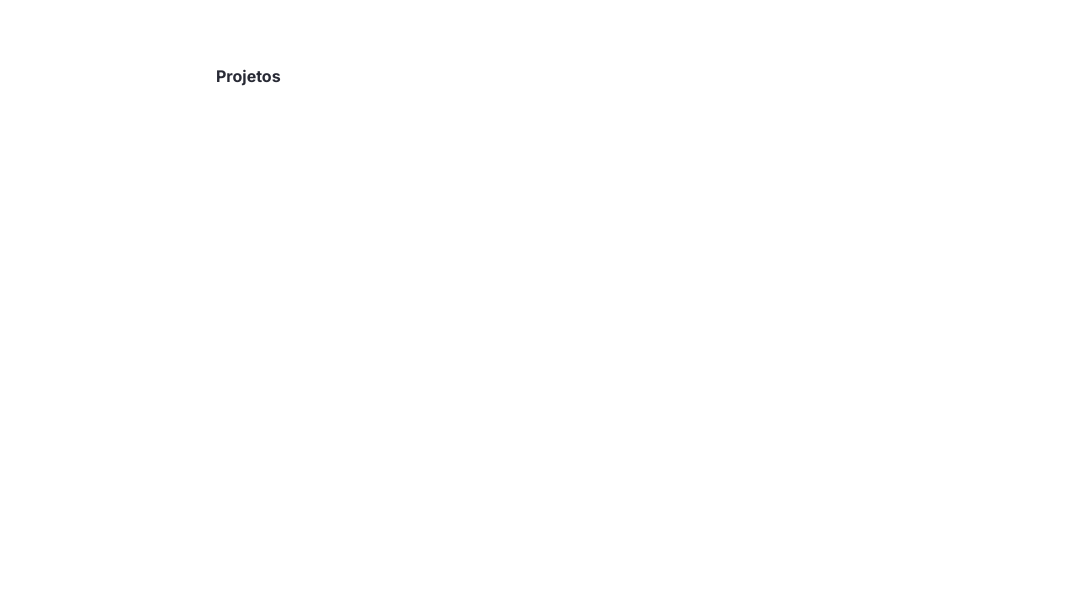
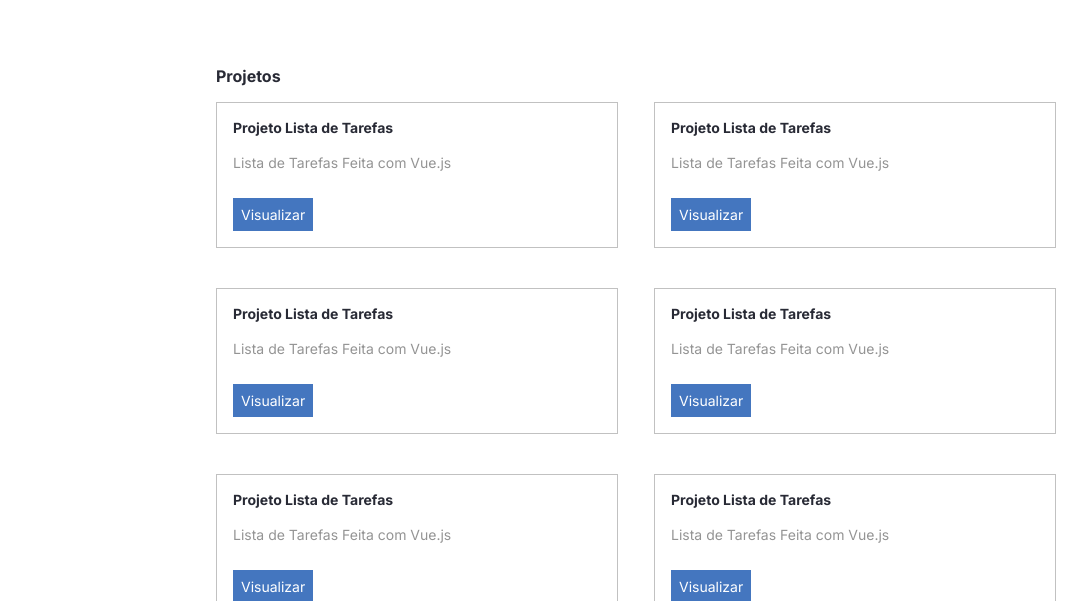
Before and after one commit to emmanuelmarcosdeoliveira/portfolio-github, a React (Create React App) app: page / in a window 1280 px wide. Shown: the part 351-952 px from the top of the page, without its empty margins (96-1183 px from the left). Before the commit the page ends 800 px from the top, so only its background shows below. Built offline with nearby package versions, Linux system fonts and the light colour scheme.

Commit message:
refactor: Component Project
completed the Project component

reviewed: Emmanuel Oliveira

```diff
--- /dev/null
+++ b/src/components/Projeto/index.tsx
@@ -0,0 +1,13 @@
+import Paragrafo from '../Paragrafo'
+import Title from '../Title'
+import { Card, LinkBotao } from './styles'
+
+const Projeto = () => (
+  <Card>
+    <Title>Projeto Lista de Tarefas</Title>
+    <Paragrafo tipo="secundario">Lista de Tarefas Feita com Vue.js</Paragrafo>
+    <LinkBotao>Visualizar</LinkBotao>
+  </Card>
+)
+
+export default Projeto
--- /dev/null
+++ b/src/components/Projeto/styles.ts
@@ -0,0 +1,16 @@
+import styled from 'styled-components'
+
+export const Card = styled.div`
+  border: 1px solid #c1c1c1;
+  padding: 16px;
+`
+
+export const LinkBotao = styled.a`
+  color: #fff;
+  font-size: 14px;
+  background-color: #4476bf;
+  text-decoration: none;
+  padding: 8px;
+  display: inline-block;
+  margin-top: 24px;
+`
--- a/src/containers/Project/index.tsx
+++ b/src/containers/Project/index.tsx
@@ -1,10 +1,35 @@
 import Title from '../../components/Title'
-
-const Project = () => {
-  return (
-    <section>
-      <Title fontSize={16}>Projetos</Title>
-    </section>
-  )
-}
+import Projeto from '../../components/Projeto'
+import { Lista } from './styles'
+const Project = () => (
+  <section>
+    <Title fontSize={16}>Projetos</Title>
+    <Lista>
+      <li>
+        <Projeto />
+      </li>
+      <li>
+        <Projeto />
+      </li>
+      <li>
+        <Projeto />
+      </li>
+      <li>
+        <Projeto />
+      </li>
+      <li>
+        <Projeto />
+      </li>
+      <li>
+        <Projeto />
+      </li>
+      <li>
+        <Projeto />
+      </li>
+      <li>
+        <Projeto />
+      </li>
+    </Lista>
+  </section>
+)
 export default Project
--- /dev/null
+++ b/src/containers/Project/styles.ts
@@ -0,0 +1,13 @@
+import styled from 'styled-components'
+
+export const Lista = styled.ul`
+  display: grid;
+  grid-template-columns: 1fr 1fr;
+  column-gap: 36px;
+  row-gap: 40px;
+  @media (max-width: 768px) {
+    grid-template-columns: 1fr;
+    column-gap: 0;
+    row-gap: 16px;
+  }
+`
--- a/src/containers/Sidebar/index.tsx
+++ b/src/containers/Sidebar/index.tsx
@@ -1,15 +1,10 @@
 import Title from '../../components/Title'
 
-const Sidebar = () => {
-  return (
-    <>
-      {' '}
-      <aside>
-        <img src="https://github.com/emmanuelmarcosdeoliveira.png" />
-        <Title fontSize={20}> Emmanuel Oliveira </Title>
-      </aside>
-    </>
-  )
-}
+const Sidebar = () => (
+  <aside>
+    <img src="https://github.com/emmanuelmarcosdeoliveira.png" />
+    <Title fontSize={20}> Emmanuel Oliveira </Title>
+  </aside>
+)
 
 export default Sidebar
--- a/src/containers/Sobre/index.tsx
+++ b/src/containers/Sobre/index.tsx
@@ -2,8 +2,7 @@
 import Paragrafo from '../../components/Paragrafo'
 import { GitHubStatus } from './Styles'
 
-const Sobre = () => {
-  return (
+const Sobre = () => (
   <section>
     <Title fontSize={16}>Sobre Min</Title>
     <Paragrafo tipo="secundario">
@@ -19,5 +18,5 @@
     </GitHubStatus>
   </section>
 )
-}
+
 export default Sobre
--- a/src/styles.ts
+++ b/src/styles.ts
@@ -6,6 +6,7 @@
   margin: 0;
   padding: 0;
   font-family: "Inter", sans-serif;
+  list-style: none;
   },
   body {
     padding-block: 80px;
```
Lines whose indentation alone changed are shown as unchanged.
